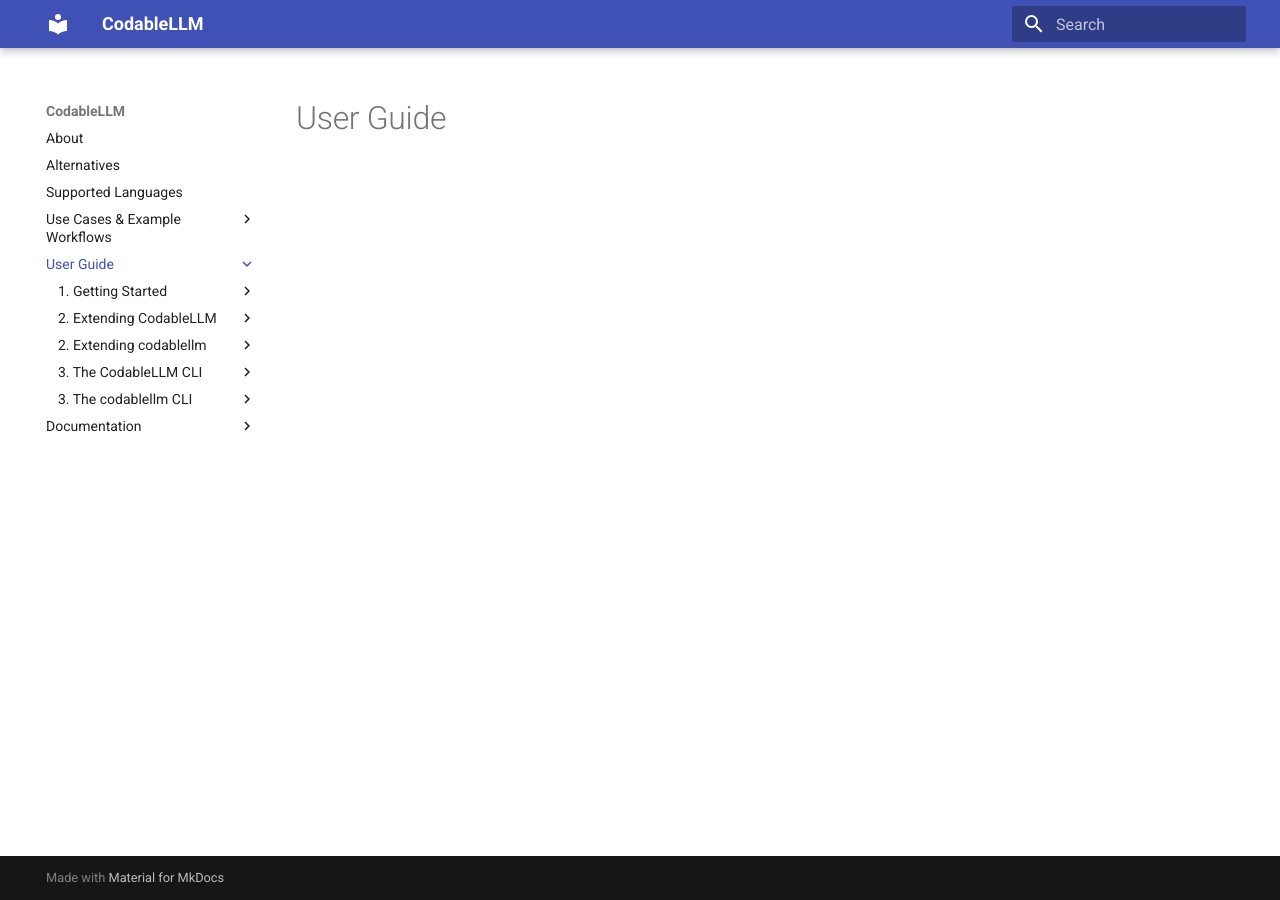
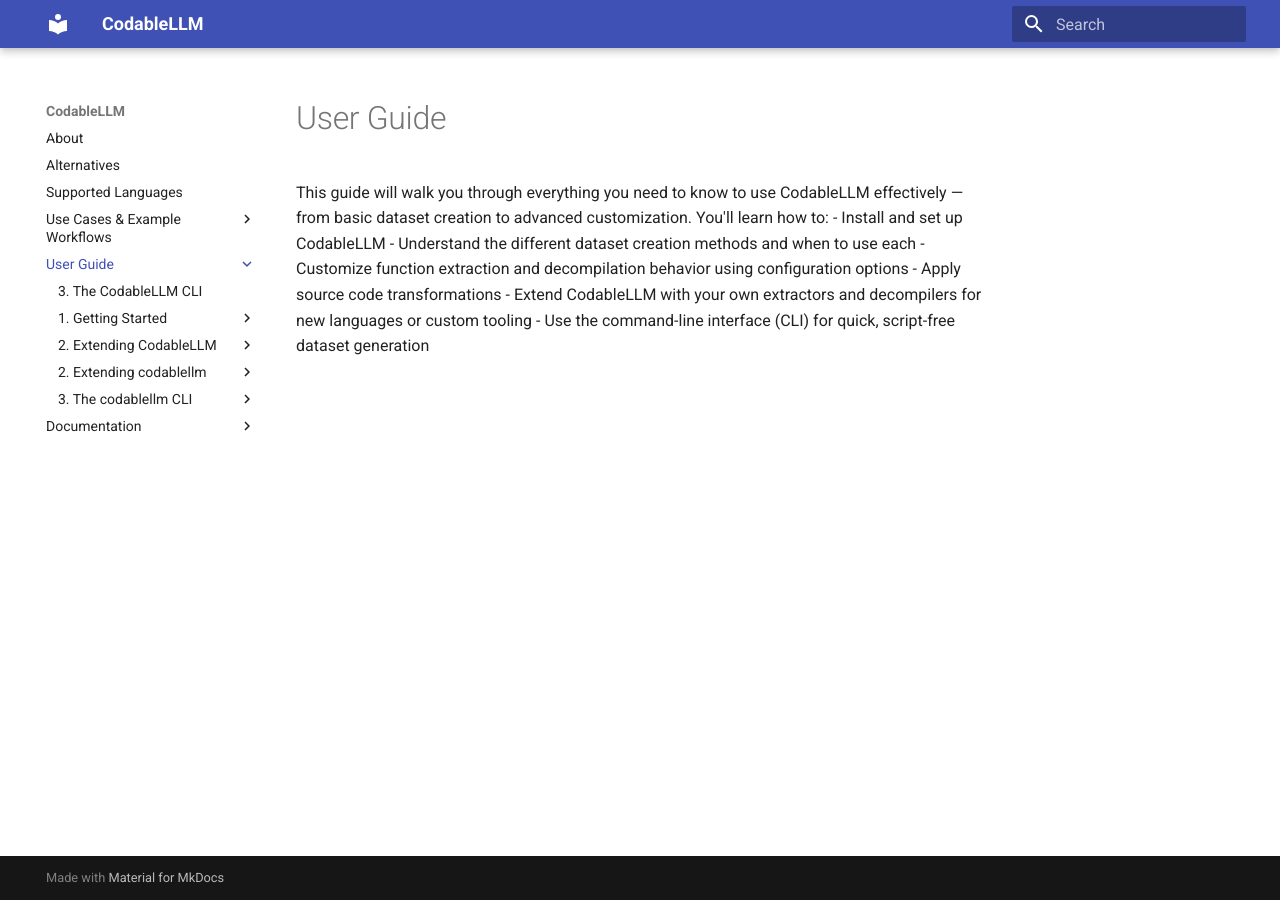
Before and after one commit to lerlyi/codablellm, an MkDocs documentation site: the page built from docs/User Guide/index.md, in a window 1280 px wide. Built offline with MkDocs 1.6.1 and Material for MkDocs 9.7.7, drawn with Linux system fonts in a browser that asks for light colours.

Commit message:
finished user guide

```diff
--- a/docs/User Guide/index.md
+++ b/docs/User Guide/index.md
@@ -1 +1,9 @@
 # User Guide
+
+This guide will walk you through everything you need to know to use CodableLLM effectively — from basic dataset creation to advanced customization. You'll learn how to:
+- Install and set up CodableLLM
+- Understand the different dataset creation methods and when to use each
+- Customize function extraction and decompilation behavior using configuration options
+- Apply source code transformations
+- Extend CodableLLM with your own extractors and decompilers for new languages or custom tooling
+- Use the command-line interface (CLI) for quick, script-free dataset generation
```
Also changed, not shown: docs/User Guide/1. Getting Started/index.md (+8 -1 lines), docs/User Guide/2. Extending CodableLLM/2. Creating a Custom Extractor.md (+0 -2 lines), docs/User Guide/2. Extending CodableLLM/3. Creating a Custom Decompiler.md (+42 -0 lines), docs/User Guide/2. Extending CodableLLM/index.md (+7 -0 lines), docs/User Guide/3. The CodableLLM CLI.md (added, +19 -0 lines), docs/User Guide/3. The CodableLLM CLI/1. Basic Commands.md (deleted), docs/User Guide/3. The CodableLLM CLI/2. CLI Configuration Files.md (deleted), docs/User Guide/3. The CodableLLM CLI/index.md (deleted).
